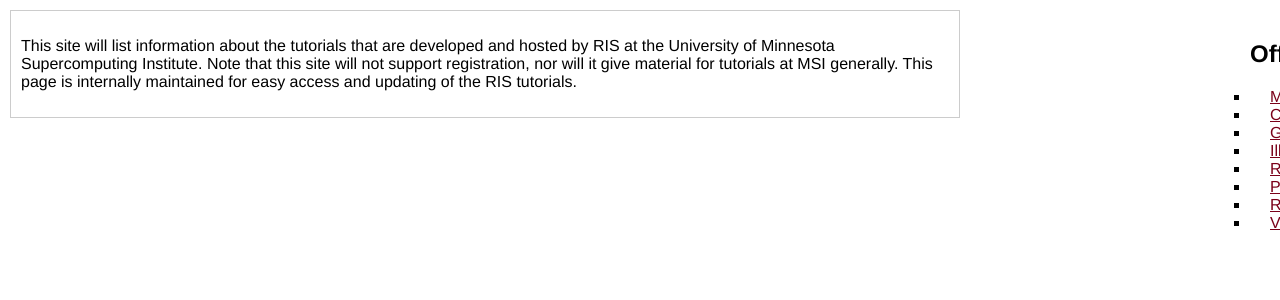
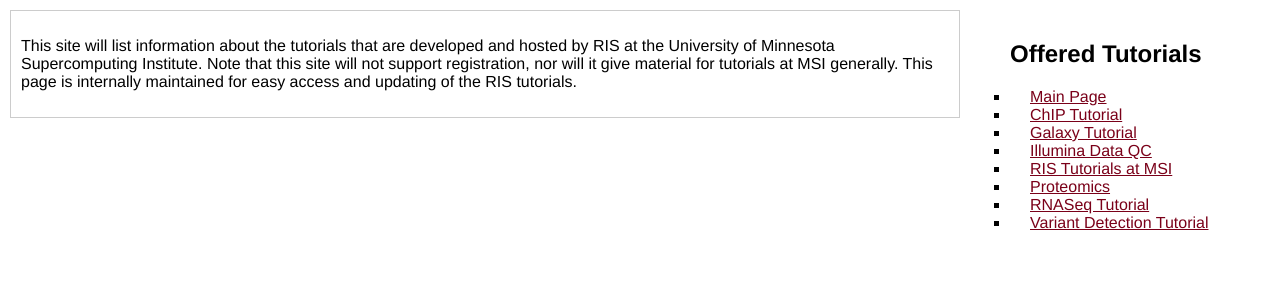
Before and after one commit to msi-ris/Tutorials, a Jekyll site: the page built from index.html, in a window 1280 px wide. Shown: the top 300 px of the page. Built offline with Jekyll 4.4.1, drawn with Linux system fonts in a browser that asks for light colours.

Commit message:
Update layout

```diff
--- a/css/main.css
+++ b/css/main.css
@@ -24,7 +24,7 @@ body {
     top:10px;
     right:10px;
     left:10px;
-    min-width:1500px;
+    min-width:800px;
     border-style:none;
 }
 #navdiv {
```
